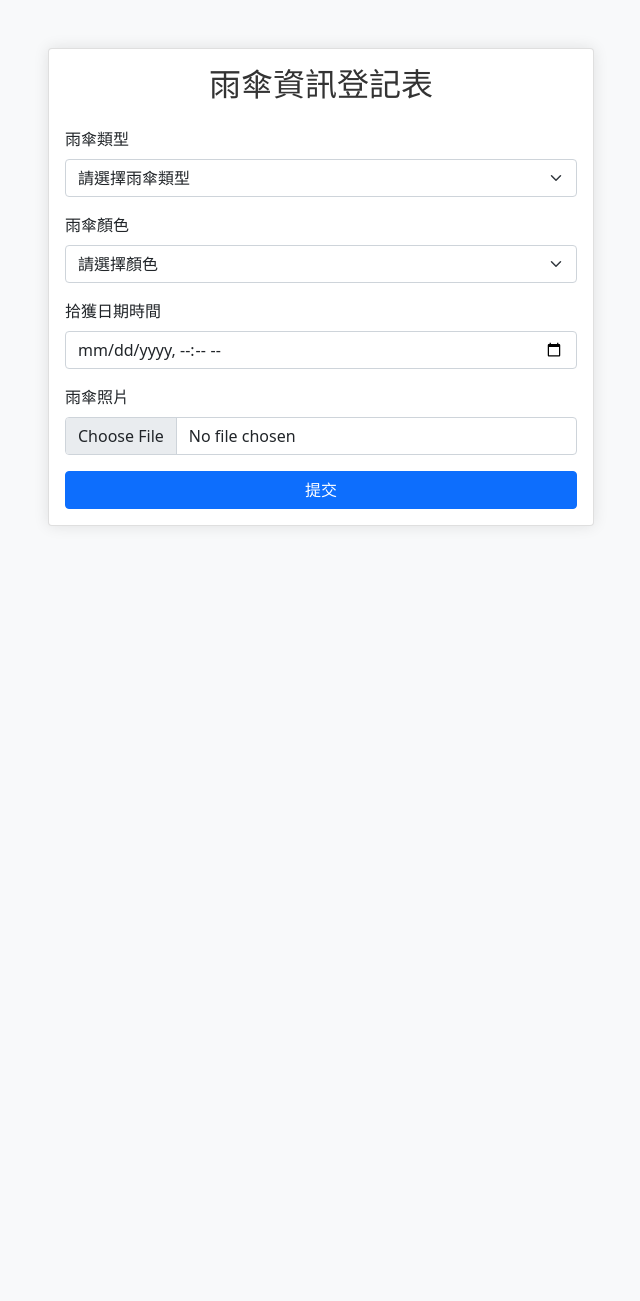
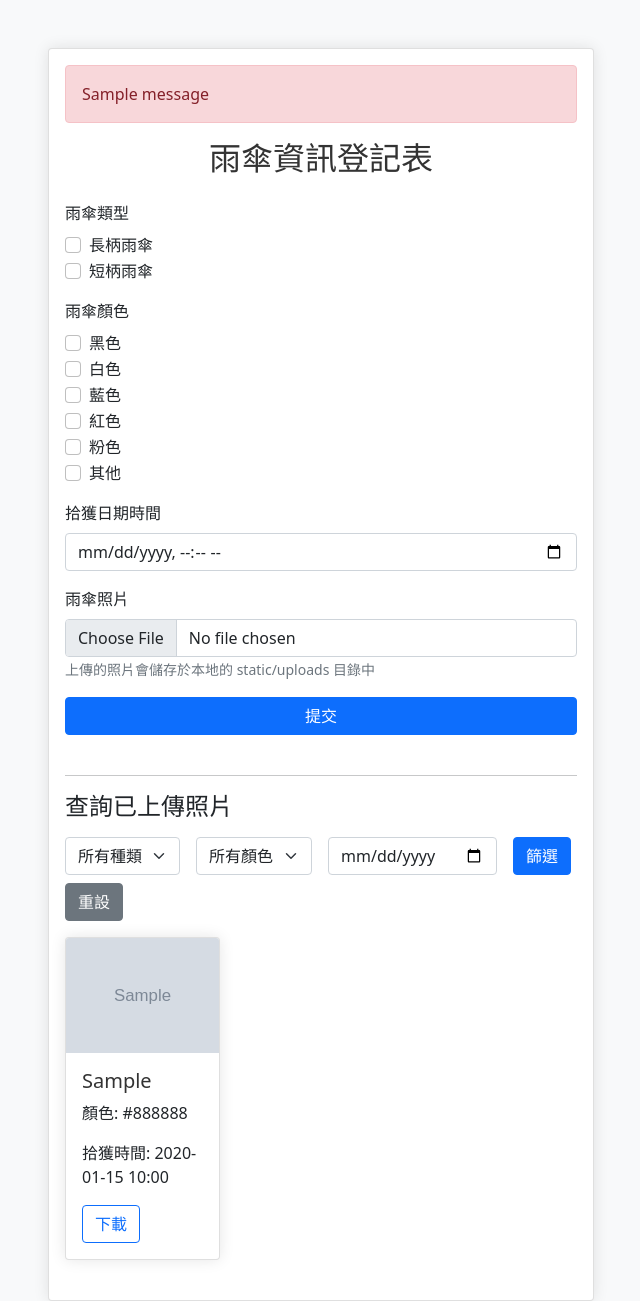
Before and after one commit to dionla523/umbrella-info-app, a Flask app: page / in a window 1280 px wide. Shown: the whole page, without its empty margins (319-959 px from the left). Before the commit the page ends 526 px from the top, so only its background shows below. Run offline with Flask 3, Linux system fonts and the light colour scheme; tables that the repository leaves empty hold one stand-in row (values such as "Sample post"); grey boxes marked "Sample" are stand-in pictures; one stand-in notice (Sample message) is shown; some libraries are stand-ins or nearby versions.

Commit message:
Update: Add API and templates

```diff
--- /dev/null
+++ b/api/index.py
@@ -0,0 +1,5 @@
+from app import app
+
+# Vercel 將用此 WSGI 應用來處理所有請求
+# Vercel Python Builder 要求導出名為 app 的 WSGI 變量
+# 無需額外啟動程式碼，只需匯入 Flask app 即可
--- a/templates/form.html
+++ b/templates/form.html
@@ -13,27 +13,54 @@
             <div class="col-md-6">
                 <div class="card">
                     <div class="card-body">
+                        {% with messages = get_flashed_messages() %}
+                            {% if messages %}
+                                {% for message in messages %}
+                                    <div class="alert alert-danger" role="alert">
+                                        {{ message }}
+                                    </div>
+                                {% endfor %}
+                            {% endif %}
+                        {% endwith %}
                         <h2 class="card-title text-center mb-4">雨傘資訊登記表</h2>
-                        <form method="POST" enctype="multipart/form-data">
+                        <form action="/" method="POST" enctype="multipart/form-data">
                             <div class="mb-3">
-                                <label for="umbrella_type" class="form-label">雨傘類型</label>
-                                <select class="form-select" id="umbrella_type" name="umbrella_type" required>
-                                    <option value="" selected disabled>請選擇雨傘類型</option>
-                                    <option value="長柄">長柄雨傘</option>
-                                    <option value="短柄">短柄雨傘</option>
-                                </select>
+                                <label class="form-label">雨傘類型</label>
+                                <div class="form-check">
+                                    <input class="form-check-input" type="checkbox" id="long_handle" name="umbrella_type" value="長柄">
+                                    <label class="form-check-label" for="long_handle">長柄雨傘</label>
+                                </div>
+                                <div class="form-check">
+                                    <input class="form-check-input" type="checkbox" id="short_handle" name="umbrella_type" value="短柄">
+                                    <label class="form-check-label" for="short_handle">短柄雨傘</label>
+                                </div>
                             </div>
                             <div class="mb-3">
-                                <label for="color" class="form-label">雨傘顏色</label>
-                                <select class="form-select" id="color" name="color" required>
-                                    <option value="" selected disabled>請選擇顏色</option>
-                                    <option value="黑色">黑色</option>
-                                    <option value="白色">白色</option>
-                                    <option value="藍色">藍色</option>
-                                    <option value="紅色">紅色</option>
-                                    <option value="粉色">粉色</option>
-                                    <option value="其他">其他</option>
-                                </select>
+                                <label class="form-label">雨傘顏色</label>
+                                <div class="form-check">
+                                    <input class="form-check-input" type="checkbox" id="black" name="color" value="黑色">
+                                    <label class="form-check-label" for="black">黑色</label>
+                                </div>
+                                <div class="form-check">
+                                    <input class="form-check-input" type="checkbox" id="white" name="color" value="白色">
+                                    <label class="form-check-label" for="white">白色</label>
+                                </div>
+                                <div class="form-check">
+                                    <input class="form-check-input" type="checkbox" id="blue" name="color" value="藍色">
+                                    <label class="form-check-label" for="blue">藍色</label>
+                                </div>
+                                <div class="form-check">
+                                    <input class="form-check-input" type="checkbox" id="red" name="color" value="紅色">
+                                    <label class="form-check-label" for="red">紅色</label>
+                                </div>
+                                <div class="form-check">
+                                    <input class="form-check-input" type="checkbox" id="pink" name="color" value="粉色">
+                                    <label class="form-check-label" for="pink">粉色</label>
+                                </div>
+                                <div class="form-check">
+                                    <input class="form-check-input" type="checkbox" id="other" name="color" value="其他">
+                                    <label class="form-check-label" for="other">其他</label>
+                                </div>
                             </div>
                             <div class="mb-3">
                                 <label for="found_datetime" class="form-label">拾獲日期時間</label>
@@ -42,9 +69,61 @@
                             <div class="mb-3">
                                 <label for="photo" class="form-label">雨傘照片</label>
                                 <input type="file" class="form-control" id="photo" name="photo" accept="image/*" required>
+                                <small class="text-muted">上傳的照片會儲存於本地的 static/uploads 目錄中</small>
                             </div>
-                            <button type="submit" class="btn btn-primary w-100">提交</button>
+                            <button type="submit" class="btn btn-primary w-100 mb-3">提交</button>
                         </form>
+                        <!-- 原查看按鈕可保留或移除 -->
+                        <!-- <a href="/view_photos.html" class="btn btn-secondary w-100">查看所有照片</a> -->
+                        <!-- 照片查詢與顯示區塊 -->
+                        <hr class="mt-4">
+                        <h4 class="mb-3">查詢已上傳照片</h4>
+                        <!-- 篩選表單 -->
+                        <form method="get" class="mb-3">
+                          <div class="row gy-2 gx-3 align-items-center">
+                            <div class="col-auto">
+                              <select class="form-select" name="umbrella_type">
+                                <option value="">所有種類</option>
+                                {% for t in types %}
+                                <option value="{{ t }}" {% if t == selected_type %}selected{% endif %}>{{ t }}</option>
+                                {% endfor %}
+                              </select>
+                            </div>
+                            <div class="col-auto">
+                              <select class="form-select" name="color">
+                                <option value="">所有顏色</option>
+                                {% for c in colors %}
+                                <option value="{{ c }}" {% if c == selected_color %}selected{% endif %}>{{ c }}</option>
+                                {% endfor %}
+                              </select>
+                            </div>
+                            <div class="col-auto">
+                              <input type="date" class="form-control" name="found_date" value="{{ selected_date }}">
+                            </div>
+                            <div class="col-auto">
+                              <button type="submit" class="btn btn-primary">篩選</button>
+                            </div>
+                            <div class="col-auto">
+                              <a href="{{ url_for('form') }}" class="btn btn-secondary">重設</a>
+                            </div>
+                          </div>
+                        </form>
+                        <!-- 照片列表 -->
+                        <div class="row">
+                          {% for umbrella in umbrellas %}
+                          <div class="col-md-4 mb-4">
+                            <div class="card">
+                              <img src="{{ url_for('static', filename=umbrella.photo_path) }}" class="card-img-top" alt="{{ umbrella.umbrella_type }}">
+                              <div class="card-body">
+                                <h5 class="card-title">{{ umbrella.umbrella_type }}</h5>
+                                <p class="card-text">顏色: {{ umbrella.color }}</p>
+                                <p class="card-text">拾獲時間: {{ umbrella.found_datetime.strftime('%Y-%m-%d %H:%M') }}</p>
+                                <a href="{{ url_for('static', filename=umbrella.photo_path) }}" class="btn btn-outline-primary" download>下載</a>
+                              </div>
+                            </div>
+                          </div>
+                          {% endfor %}
+                        </div>
                     </div>
                 </div>
             </div>
--- a/templates/thank_you.html
+++ b/templates/thankyou.html
@@ -12,7 +12,7 @@
             雨傘資訊已成功登記！
         </div>
         <div class="text-center mt-4">
-            <a href="{{ url_for('export_csv') }}" class="btn btn-primary">
+            <a href="/export_csv" class="btn btn-primary">
                 下載雨傘資訊 CSV
             </a>
         </div>
```
Also changed, not shown: templates/view_csv.html (added, +46 -0 lines), templates/view_photos.html (added, +59 -0 lines).
